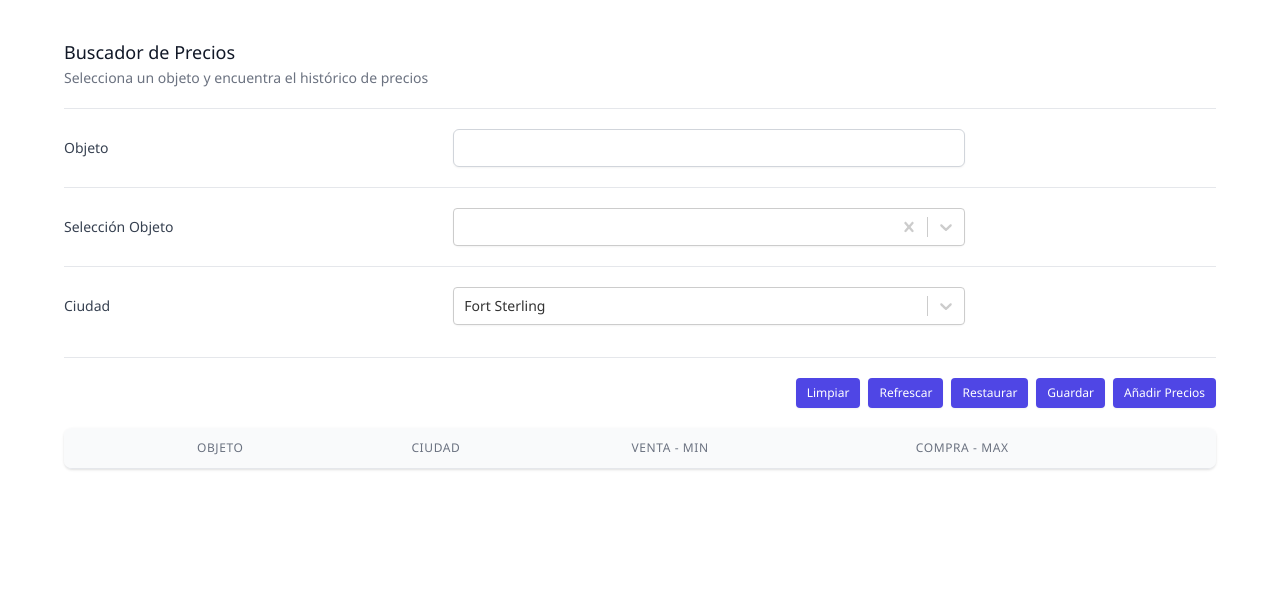
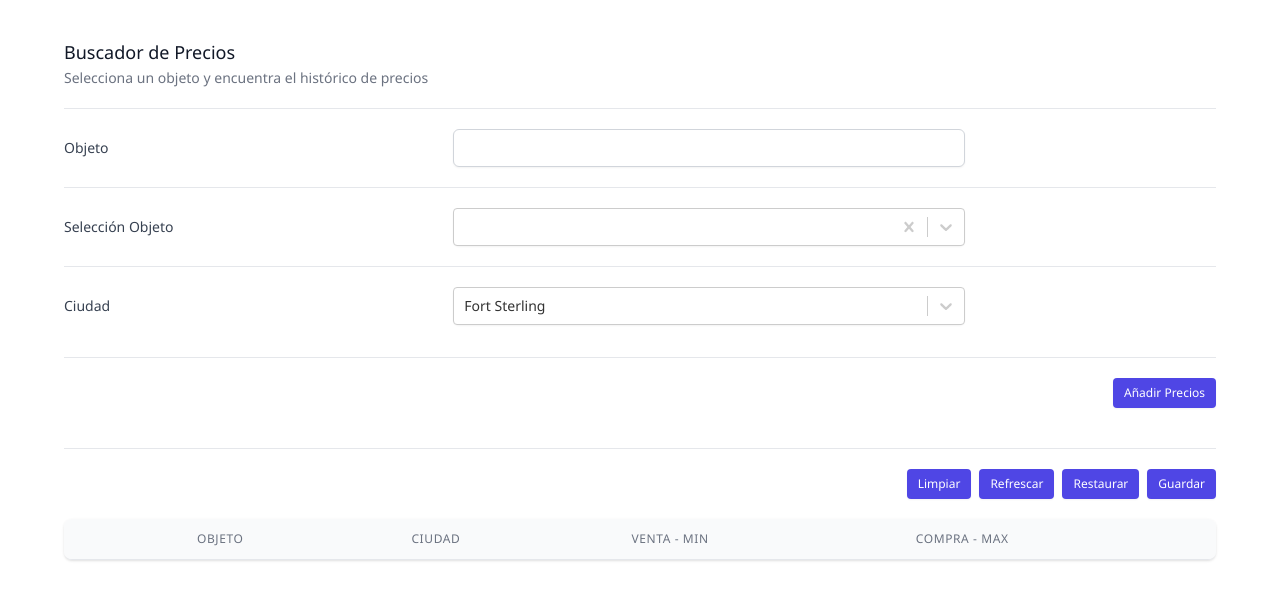
Before and after one commit to adraceta/albion-pro-farmer, a React (Create React App) app: page / in a window 1280 px wide. Shown: the top 600 px of the page. Built offline with nearby package versions, Linux system fonts and the light colour scheme.

Commit message:
feat: moved add item button & included more items

```diff
--- a/src/components/PricesForm.js
+++ b/src/components/PricesForm.js
@@ -72,6 +72,16 @@ function PricesForm(props) {
           </div>
         </div>
       </div>
+      <div className="pt-5">
+        <div className="flex justify-center md:justify-end flex-wrap">
+          <button
+            type="button"
+            onClick={() => retrieveData()}
+            className="inline-flex items-center px-2.5 py-1.5 border border-transparent text-xs font-medium rounded shadow-sm text-white bg-indigo-600 hover:bg-indigo-700 focus:outline-none focus:ring-2 focus:ring-offset-2 focus:ring-indigo-500 mb-2" >
+            Añadir Precios
+          </button>
+        </div>
+      </div>
 
       <div className="pt-5">
         <div className="flex justify-center md:justify-end flex-wrap">
@@ -96,14 +106,8 @@ function PricesForm(props) {
           <button
             type="button"
             onClick={() => saveData()}
-              className="inline-flex items-center px-2.5 py-1.5 border border-transparent text-xs font-medium rounded shadow-sm text-white bg-indigo-600 hover:bg-indigo-700 focus:outline-none focus:ring-2 focus:ring-offset-2 focus:ring-indigo-500 mr-2 mb-2" >
+            className="inline-flex items-center px-2.5 py-1.5 border border-transparent text-xs font-medium rounded shadow-sm text-white bg-indigo-600 hover:bg-indigo-700 focus:outline-none focus:ring-2 focus:ring-offset-2 focus:ring-indigo-500 mb-2" >
             Guardar
-            </button>
-            <button
-              type="button"
-              onClick={() => retrieveData()}
-              className="inline-flex items-center px-2.5 py-1.5 border border-transparent text-xs font-medium rounded shadow-sm text-white bg-indigo-600 hover:bg-indigo-700 focus:outline-none focus:ring-2 focus:ring-offset-2 focus:ring-indigo-500 mb-2" >
-              Añadir Precios
           </button>
         </div>
       </div>
```
Also changed, not shown: src/database/items.js, 1 other file (tests, documents, lock files or other folders). Lines whose indentation alone changed are shown as unchanged.
